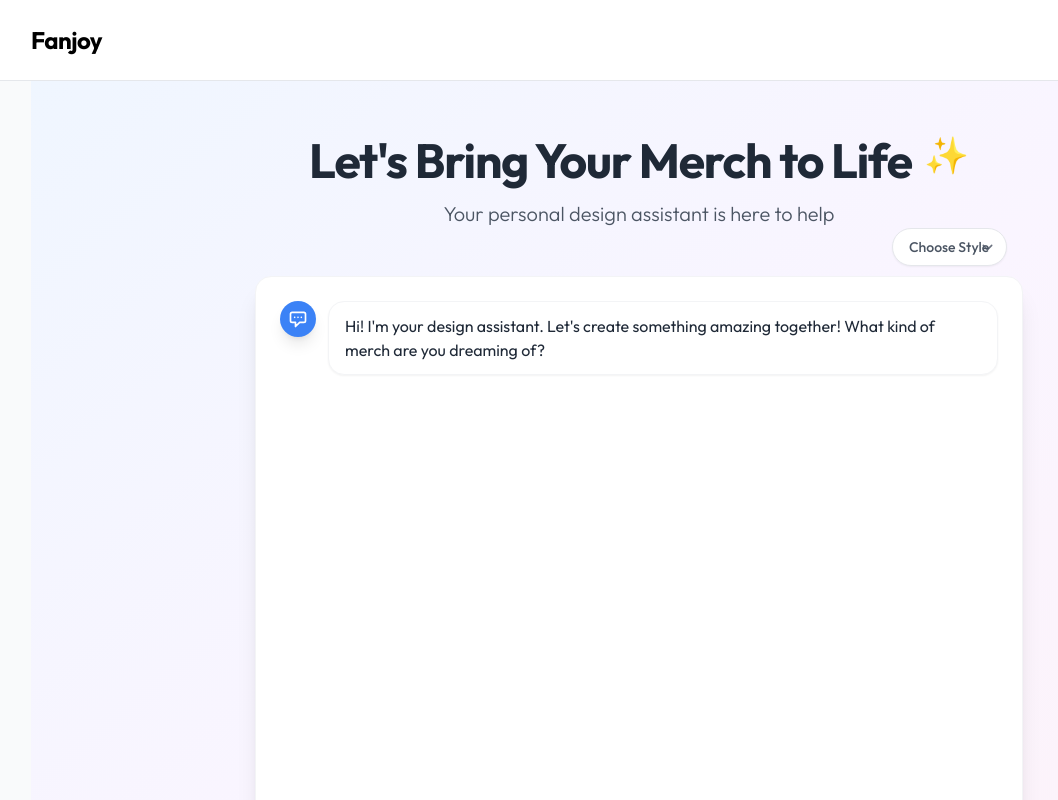
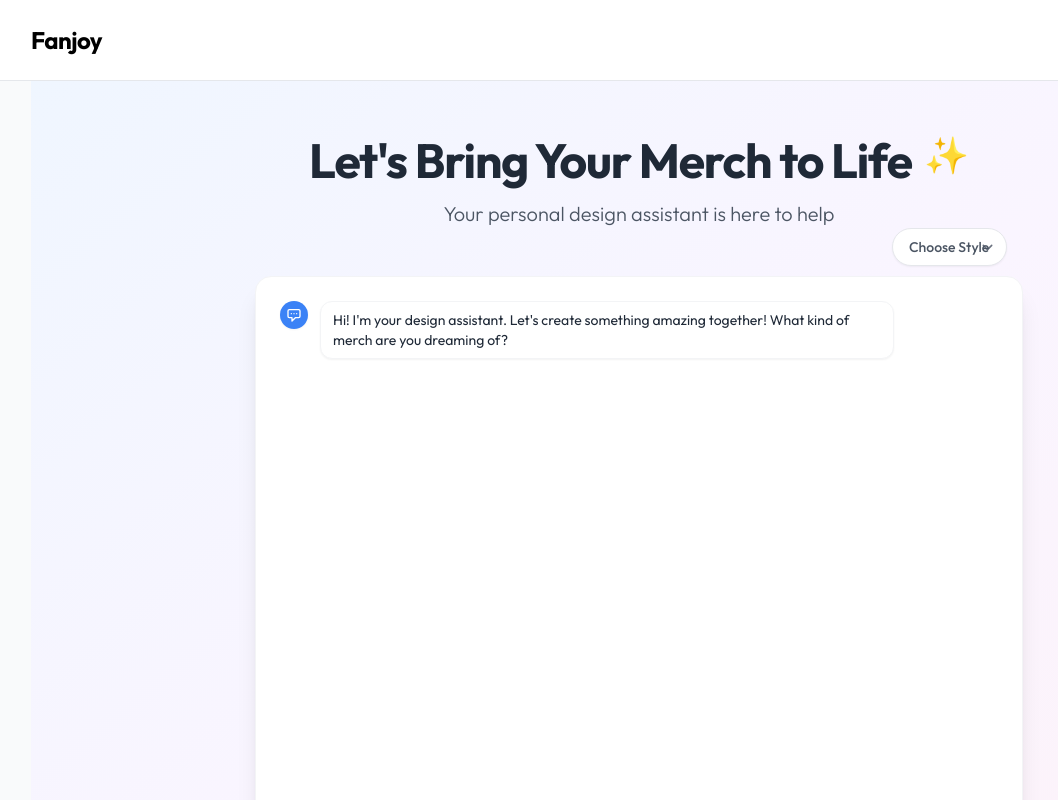
Before and after one commit to fanjoy123/fanjoy-assistant, a Next.js app: page /dashboard/design-assistant in a window 1280 px wide. Shown: the top 800 px of the page, without its empty margins (1-1059 px from the left). Built offline with nearby package versions, Linux system fonts and the light colour scheme.

Commit message:
Make chat bubbles more compact

```diff
--- a/src/components/chat/ChatMessages.tsx
+++ b/src/components/chat/ChatMessages.tsx
@@ -17,7 +17,7 @@ export function ChatMessages({ messages }: ChatMessagesProps) {
   }, [messages])
 
   return (
-    <div className="space-y-4">
+    <div className="space-y-3">
       <AnimatePresence initial={false}>
         {messages.map((message, index) => (
           <motion.div
@@ -36,16 +36,16 @@ export function ChatMessages({ messages }: ChatMessagesProps) {
                 initial={{ scale: 0 }}
                 animate={{ scale: 1 }}
                 transition={{ type: "spring", stiffness: 500, damping: 30 }}
-                className="flex-shrink-0 rounded-full bg-blue-500 p-2 shadow-lg"
+                className="flex-shrink-0 rounded-full bg-blue-500 p-1.5 shadow-sm"
               >
-                <svg className="h-5 w-5 text-white" fill="none" viewBox="0 0 24 24" stroke="currentColor">
+                <svg className="h-4 w-4 text-white" fill="none" viewBox="0 0 24 24" stroke="currentColor">
                   <path strokeLinecap="round" strokeLinejoin="round" strokeWidth={2} d="M8 10h.01M12 10h.01M16 10h.01M9 16H5a2 2 0 01-2-2V6a2 2 0 012-2h14a2 2 0 012 2v8a2 2 0 01-2 2h-5l-5 5v-5z" />
                 </svg>
               </motion.div>
             )}
             <div
               className={cn(
-                'relative rounded-2xl px-4 py-3 text-base shadow-sm',
+                'relative rounded-xl px-3 py-2 text-sm shadow-sm max-w-[80%]',
                 message.role === 'assistant'
                   ? 'bg-white border border-gray-100 text-gray-800'
                   : 'bg-blue-500 text-white'
@@ -63,7 +63,7 @@ export function ChatMessages({ messages }: ChatMessagesProps) {
                   initial={{ opacity: 0 }}
                   animate={{ opacity: [0, 1, 0] }}
                   transition={{ duration: 1, repeat: Infinity }}
-                  className="absolute -bottom-6 left-4 text-xs text-gray-400"
+                  className="absolute -bottom-4 left-3 text-[10px] text-gray-400"
                 >
                   •••
                 </motion.div>
@@ -74,9 +74,9 @@ export function ChatMessages({ messages }: ChatMessagesProps) {
                 initial={{ scale: 0 }}
                 animate={{ scale: 1 }}
                 transition={{ type: "spring", stiffness: 500, damping: 30 }}
-                className="flex-shrink-0 rounded-full bg-gray-100 p-2"
+                className="flex-shrink-0 rounded-full bg-gray-100 p-1.5"
               >
-                <svg className="h-5 w-5 text-gray-600" fill="none" viewBox="0 0 24 24" stroke="currentColor">
+                <svg className="h-4 w-4 text-gray-600" fill="none" viewBox="0 0 24 24" stroke="currentColor">
                   <path strokeLinecap="round" strokeLinejoin="round" strokeWidth={2} d="M16 7a4 4 0 11-8 0 4 4 0 018 0zM12 14a7 7 0 00-7 7h14a7 7 0 00-7-7z" />
                 </svg>
               </motion.div>
```
